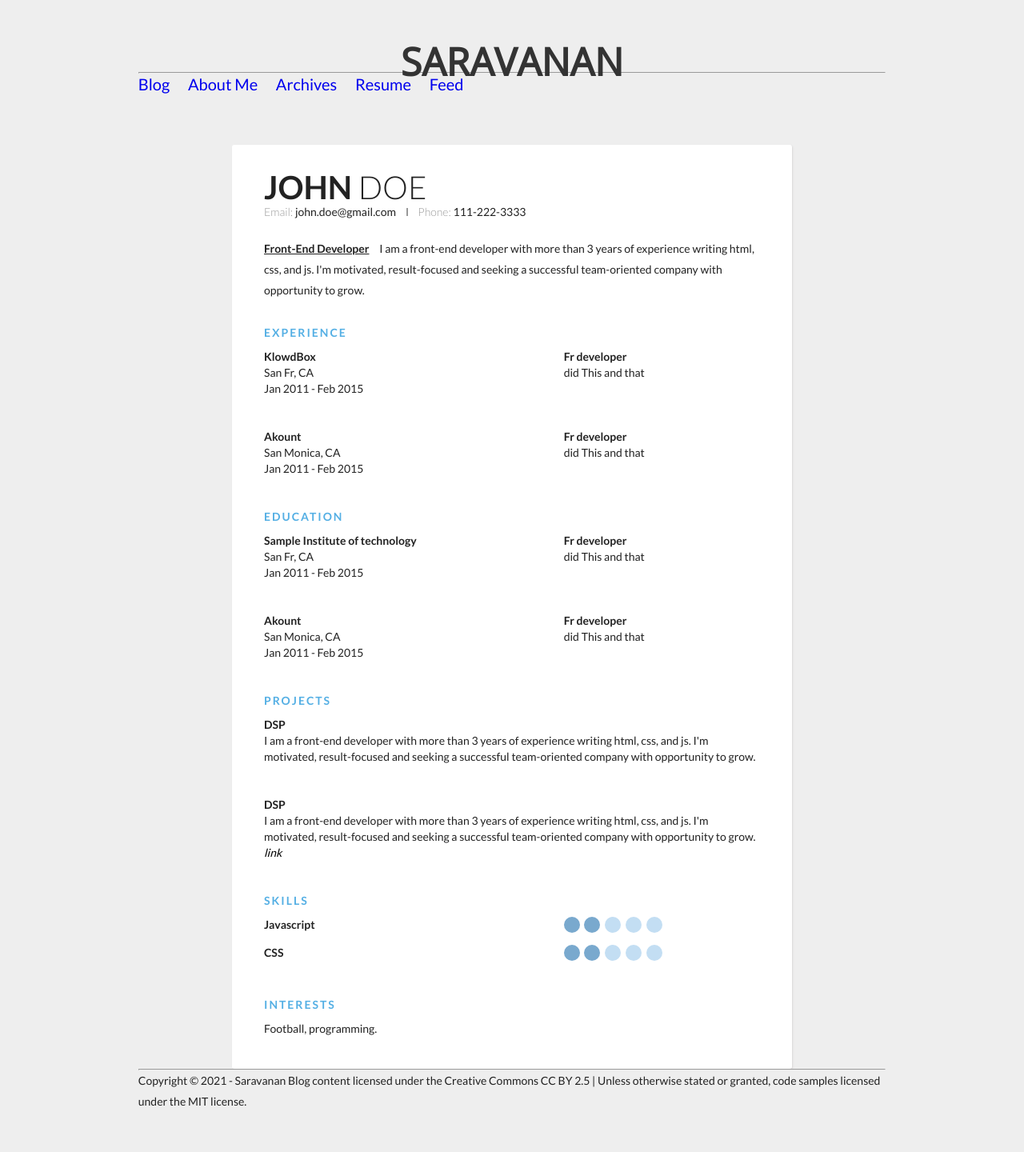
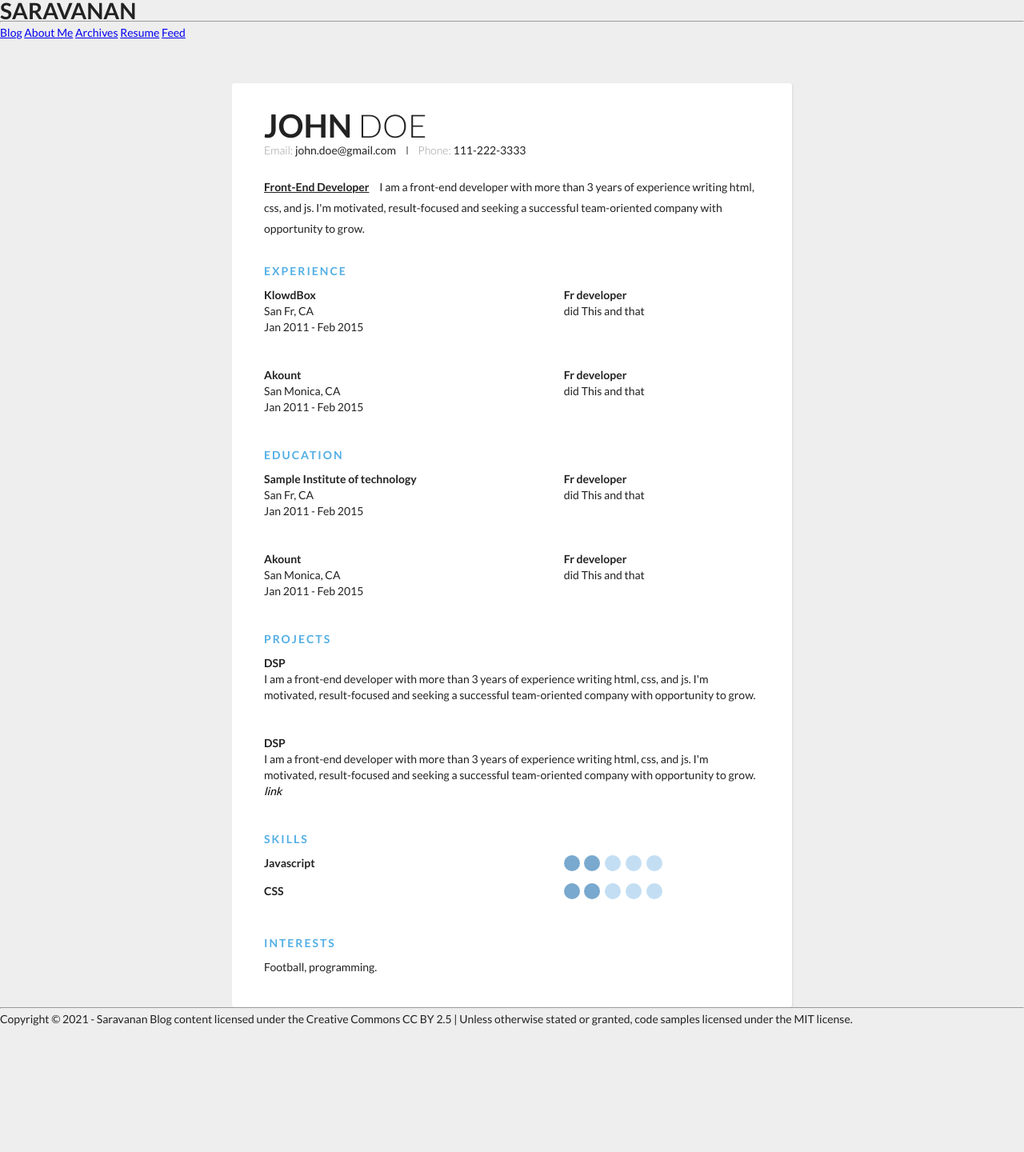
Before and after one commit to saravanaram/saravanaram.github.io, a Jekyll site: the page built from resume.html, in a window 1280 px wide. Shown: the whole page at 80% size. Built offline with Jekyll 4.4.1, drawn with Linux system fonts in a browser that asks for light colours; after the commit the page ends 1337 px from its top, so only the background shows below that.

Commit message:
Update resume.html

```diff
--- a/resume.html
+++ b/resume.html
@@ -1,176 +1,9 @@
 ---
-layout: default
+layout: cv
 permalink: resume.html
 ---
 <link href='https://fonts.googleapis.com/css?family=Lato:400,300,700' rel='stylesheet' type='text/css'>
-<style>
-* {
-  margin: 0;
-  padding: 0;
-  box-sizing: border-box;
-}
-html {
-  height: 100%;
-}
 
-body {
-  min-height: 100%;
-  background: #eee;
-  font-family: 'Lato', sans-serif;
-  font-weight: 400;
-  color: #222;
-  font-size: 14px;
-  line-height: 26px;
-  padding-bottom: 50px;
-}
-
-.container {
-  max-width: 700px;
-  background: #fff;
-  margin: 0px auto 0px;
-  box-shadow: 1px 1px 2px #DAD7D7;
-  border-radius: 3px;
-  padding: 40px;
-  margin-top: 50px;
-}
-
-.header {
-  margin-bottom: 30px;
-
-  .full-name {
-    font-size: 40px;
-    text-transform: uppercase;
-    margin-bottom: 5px;
-  }
-
-  .first-name {
-    font-weight: 700;
-  }
-
-  .last-name {
-    font-weight: 300;
-  }
-
-  .contact-info {
-    margin-bottom: 20px;
-  }
-
-  .email ,
-  .phone {
-    color: #999;
-    font-weight: 300;
-  }
-
-  .separator {
-    height: 10px;
-    display: inline-block;
-    border-left: 2px solid #999;
-    margin: 0px 10px;
-  }
-
-  .position {
-    font-weight: bold;
-    display: inline-block;
-    margin-right: 10px;
-    text-decoration: underline;
-  }
-}
-
-
-.details {
-  line-height: 20px;
-
-  .section {
-    margin-bottom: 40px;
-  }
-
-  .section:last-of-type {
-    margin-bottom: 0px;
-  }
-
-  .section__title {
-    letter-spacing: 2px;
-    color: #54AFE4;
-    font-weight: bold;
-    margin-bottom: 10px;
-    text-transform: uppercase;
-  }
-
-  .section__list-item {
-    margin-bottom: 40px;
-  }
-
-  .section__list-item:last-of-type {
-    margin-bottom: 0;
-  }
-
-  .left ,
-  .right {
-    vertical-align: top;
-    display: inline-block;
-  }
-
-  .left {
-    width: 60%;
-  }
-
-  .right {
-    tex-align: right;
-    width: 39%;
-  }
-
-  .name {
-    font-weight: bold;
-  }
-
-  a {
-    text-decoration: none;
-    color: #000;
-    font-style: italic;
-  }
-
-  a:hover {
-    text-decoration: underline;
-    color: #000;
-  }
-
-  .skills {
-
-  }
-
-  .skills__item {
-    margin-bottom: 10px;
-  }
-
-  .skills__item .right {
-    input {
-      display: none;
-    }
-
-    label {
-      display: inline-block;
-      width: 20px;
-      height: 20px;
-      background: #C3DEF3;
-      border-radius: 20px;
-      margin-right: 3px;
-    }
-
-    input:checked + label {
-      background: #79A9CE;
-    }
-  }
-}
-
-
-
-
-
-
-
-
-
-</style>
 <div class="container">
   <div class="header">
     <div class="full-name">
```
